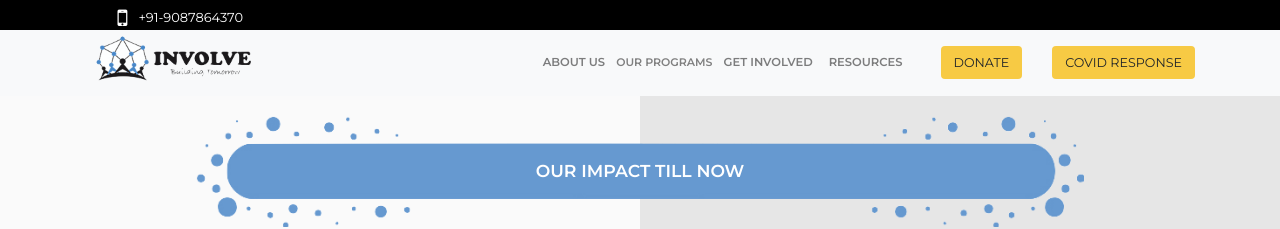
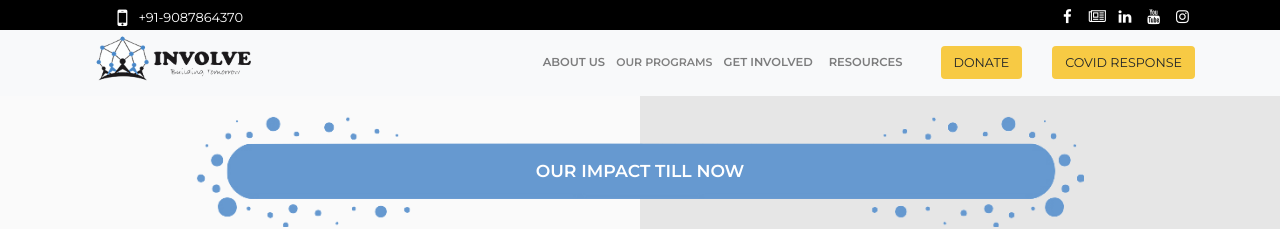
Before and after one commit to Involve-Edu/involveedupublic, a Jekyll site: the page built from resources.md, in a window 1280 px wide. Shown: the top 229 px of the page. Built offline with Jekyll 4.4.1, drawn with Linux system fonts in a browser that asks for light colours.

Commit message:
Update header.html

```diff
--- a/_includes/header.html
+++ b/_includes/header.html
@@ -4,7 +4,11 @@
             <div class="contact-number">
                 <i class="fa fa-mobile-phone" style="font-size:23px; vertical-align:sub; padding-top: 1px; "></i> +91-9087864370
             </div>
-
+            <div class="social-media-section">
+                {% for item in site.data.social-media %}
+                    <a href="{{item.link}}" class="fa {{item.icon}}" target="_blank"></a>
+                {% endfor %}
+            </div>
         </div>
     </div>
     <nav class="navbar navbar-expand-lg navbar-light bg-light">
```
